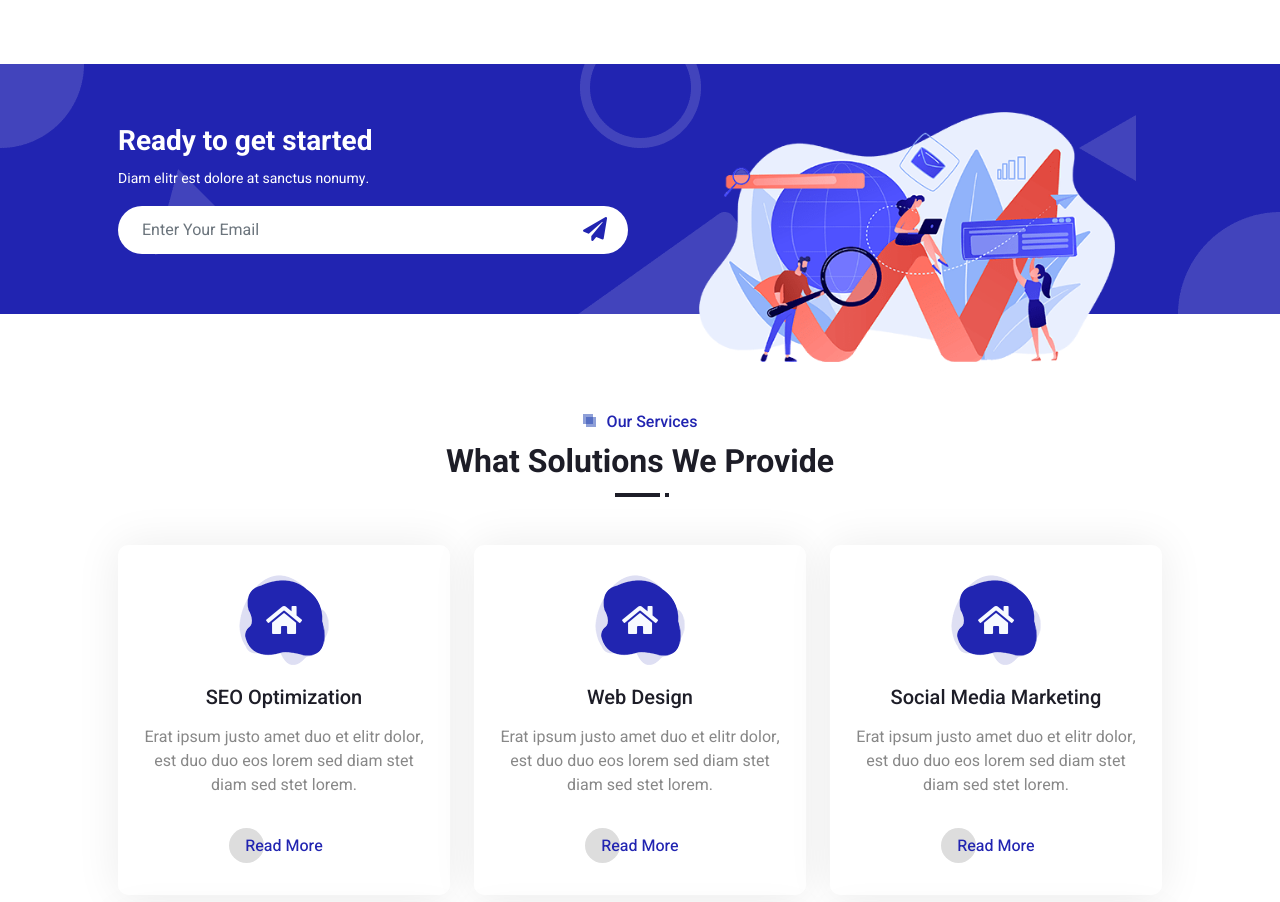
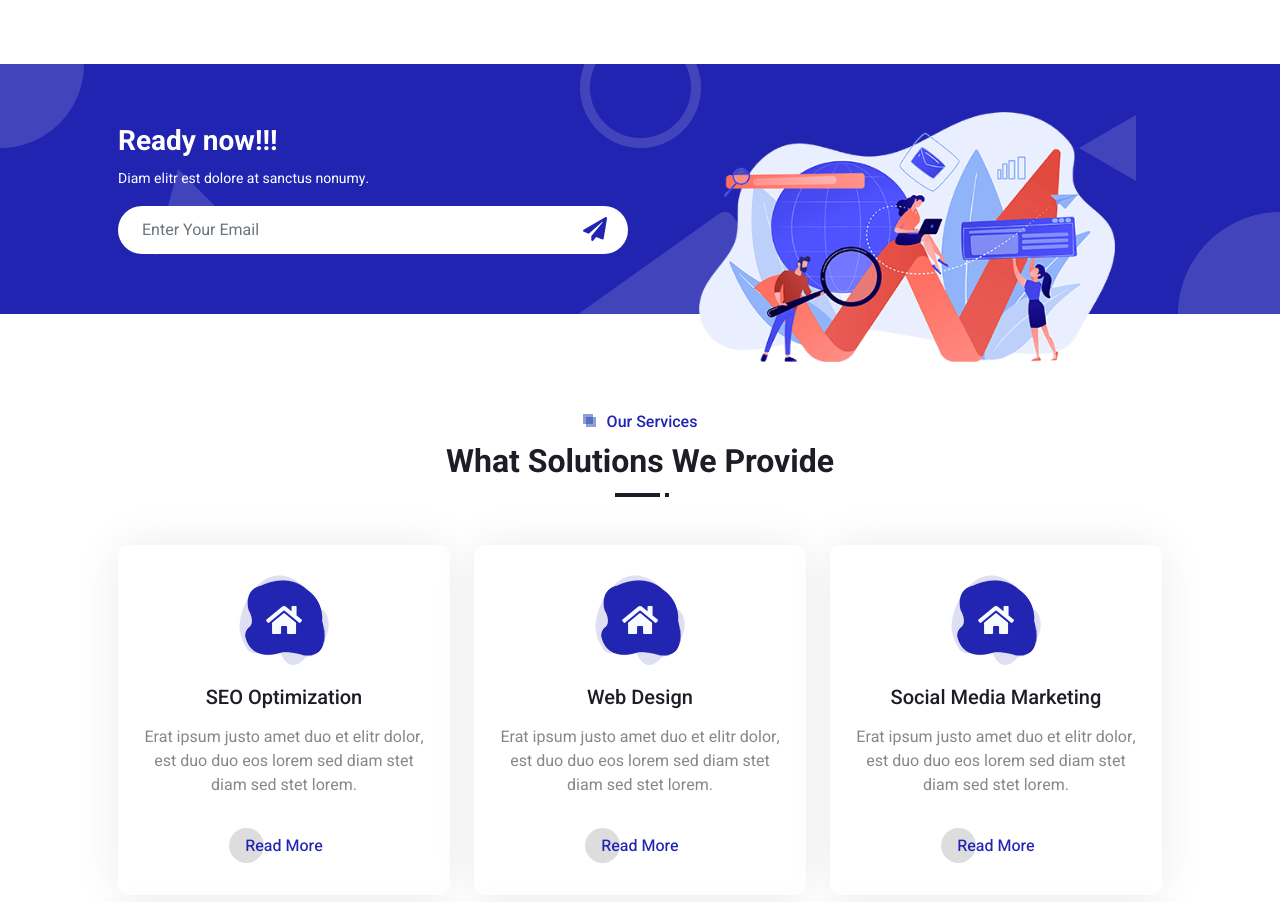
Before and after one commit to stene12345/web-consulting, a plain HTML site: page index.html in a window 1280 px wide. Shown: the part 1260-2162 px from the top of the page. Drawn offline with nearby package versions, Linux system fonts and the light colour scheme.

Commit message:
modified class

```diff
--- a/index.html
+++ b/index.html
@@ -154,7 +154,7 @@
             <div class="container px-lg-5">
                 <div class="row align-items-center" style="height: 250px;">
                     <div class="col-12 col-md-6">
-                        <h3 class="text-white">Ready to get started</h3>
+                        <h3 class="text-white">Ready now!!!</h3>
                         <small class="text-white">Diam elitr est dolore at sanctus nonumy.</small>
                         <div class="position-relative w-100 mt-3">
                             <input class="form-control border-0 rounded-pill w-100 ps-4 pe-5" type="text" placeholder="Enter Your Email" style="height: 48px;">
```
